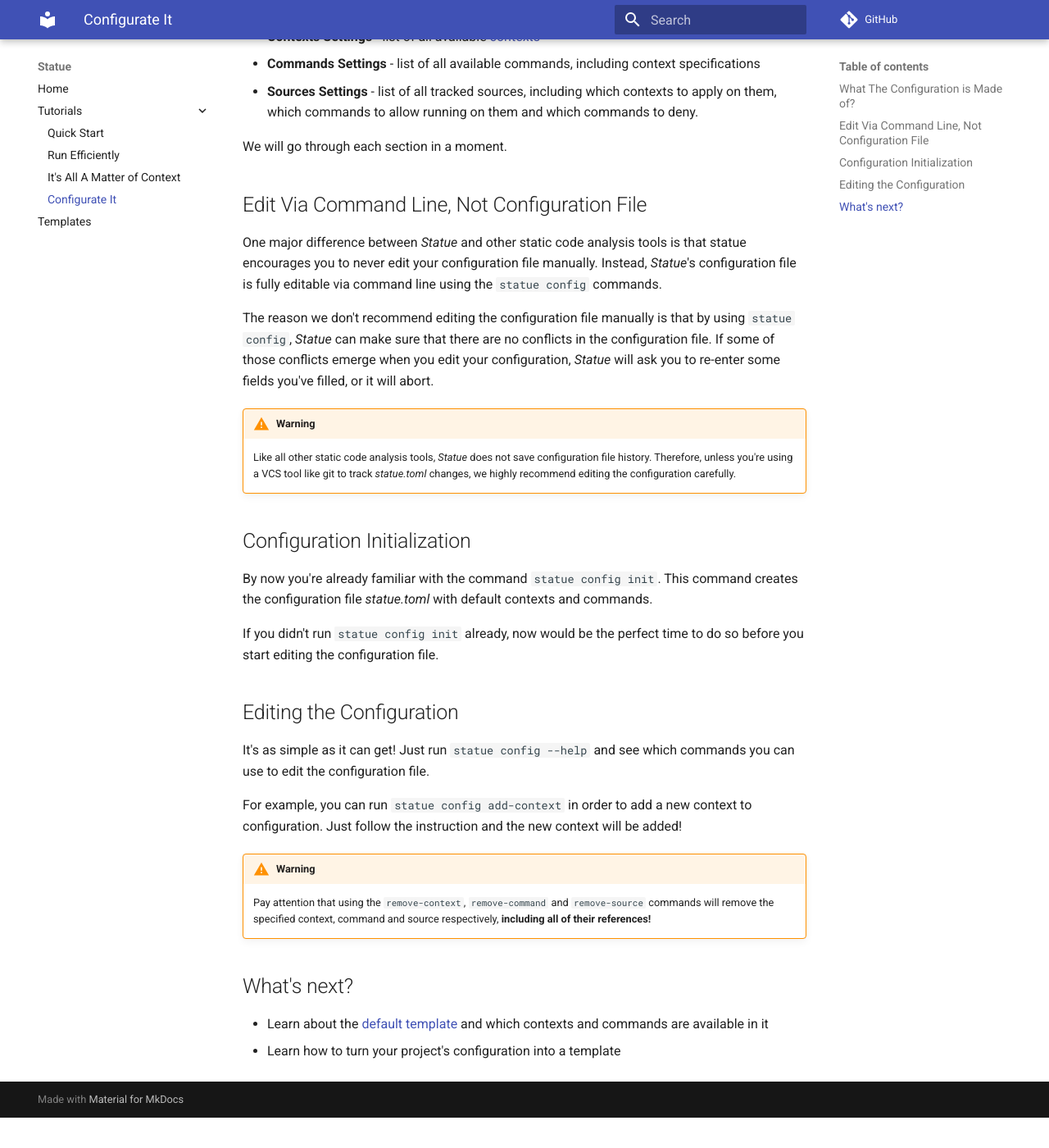
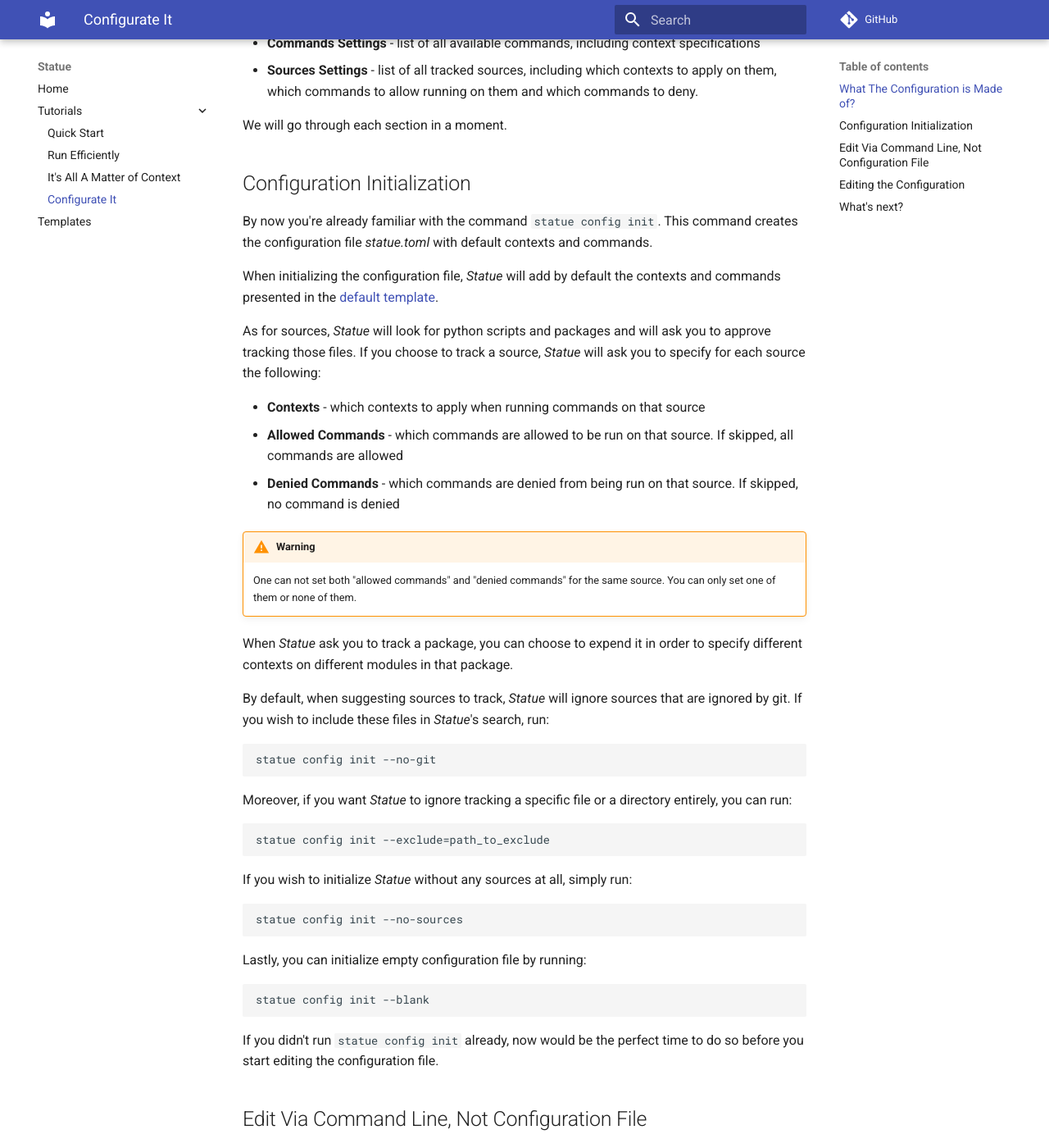
Before and after one commit to saroad2/statue, an MkDocs documentation site: the page built from docs/tutorials/configuration.md, in a window 1280 px wide and 1400 px high, scrolled down 608 px. Shown: the whole window at 82% size. Built offline with MkDocs 1.6.1 and Material for MkDocs 9.7.7, drawn with Linux system fonts in a browser that asks for light colours; comment, search, counter and statistics services are not loaded; before the commit the page ends 1971 px from its top, so only the background shows below that; some of the changed text lies outside the part shown.

Commit message:
Update Configuration Documentation

```diff
--- a/docs/tutorials/configuration.md
+++ b/docs/tutorials/configuration.md
@@ -4,9 +4,8 @@
 This file is *statue.toml*, and it is the file that has been created when you ran `statue config init`
 in the [quick start](quick_start.md) manual.
 
-In the next few paragraphs we'll show you how to edit your configuration in order to add new contexts and
-commands, and how to let *Statue* know which sources to track and with which contexts and commands to operate on
-each of them.
+In the next few paragraphs we'll show you how to initialize the configuration file and how to edit it in order to add
+new contexts and commands.
 
 !!! note
 
@@ -25,9 +24,53 @@ to allow running on them and which commands to deny.
 
 We will go through each section in a moment.
 
+## Configuration Initialization
+
+By now you're already familiar with the command `statue config init`. This command creates the configuration file
+*statue.toml* with default contexts and commands.
+
+When initializing the configuration file, *Statue* will add by default the contexts and commands presented in the
+[default template](../templates.md).
+
+As for sources, *Statue* will look for python scripts and packages and will ask you to approve tracking those
+files. If you choose to track a source, *Statue* will ask you to specify for each source the following:
+
+* **Contexts** - which contexts to apply when running commands on that source
+* **Allowed Commands** - which commands are allowed to be run on that source. If skipped, all commands are allowed
+* **Denied Commands** - which commands are denied from being run on that source. If skipped, no command is denied
+
+!!! warning
+
+    One can not set both "allowed commands" and "denied commands" for the same source. You can only set one of them
+    or none of them.
+
+When *Statue* ask you to track a package, you can choose to expend it in order to specify different contexts on
+different modules in that package.
+
+By default, when suggesting sources to track, *Statue* will ignore sources that are ignored by git. If you wish to
+include these files in *Statue*'s search, run:
+
+    statue config init --no-git
+
+Moreover, if you want *Statue* to ignore tracking a specific file or a directory entirely, you can run:
+
+    statue config init --exclude=path_to_exclude
+
+If you wish to initialize *Statue* without any sources at all, simply run:
+
+    statue config init --no-sources
+
+Lastly, you can initialize empty configuration file by running:
+
+    statue config init --blank
+
+If you didn't run `statue config init` already, now would be the perfect time to do so before
+you start editing the configuration file.
+
+
 ## Edit Via Command Line, Not Configuration File
 
-One major difference between *Statue* and other static code analysis tools is that statue
+One major difference between *Statue* and other static code analysis tools is that *Statue*
 encourages you to never edit your configuration file manually. Instead, *Statue*'s
 configuration file is fully editable via command line using the `statue config` commands.
 
```
Also changed, not shown: other parts of docs/tutorials/configuration.md (+0 -8 lines).
